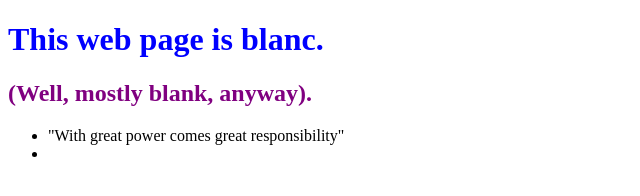
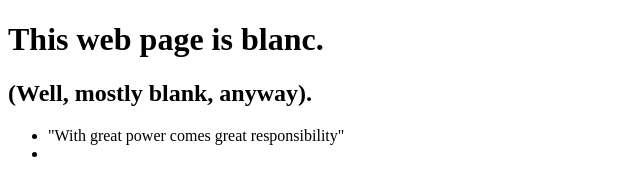
Before and after one commit to drieskesteloot/0main_openSAP_repo, a plain HTML site: page index.html in a window 1280 px wide. Shown: the whole page, without its empty margins (0-640 px from the left). Drawn offline with Linux system fonts and the light colour scheme.

Commit message:
remove styles from both headers

```diff
--- a/index.html
+++ b/index.html
@@ -7,8 +7,8 @@
 		<LINK href="styles.css" rel="stylesheet" type="text/css">
 	</head>
 	<body>
-		<h1 style="color: Blue">This web page is blanc.</h1>
-		<h2 style="color: Purple">(Well, mostly blank, anyway).</h2>
+		<h1>This web page is blanc.</h1>
+		<h2>(Well, mostly blank, anyway).</h2>
 		<ul>
 			<li>"With great power comes great responsibility"</li>
 			<li></li>
```
